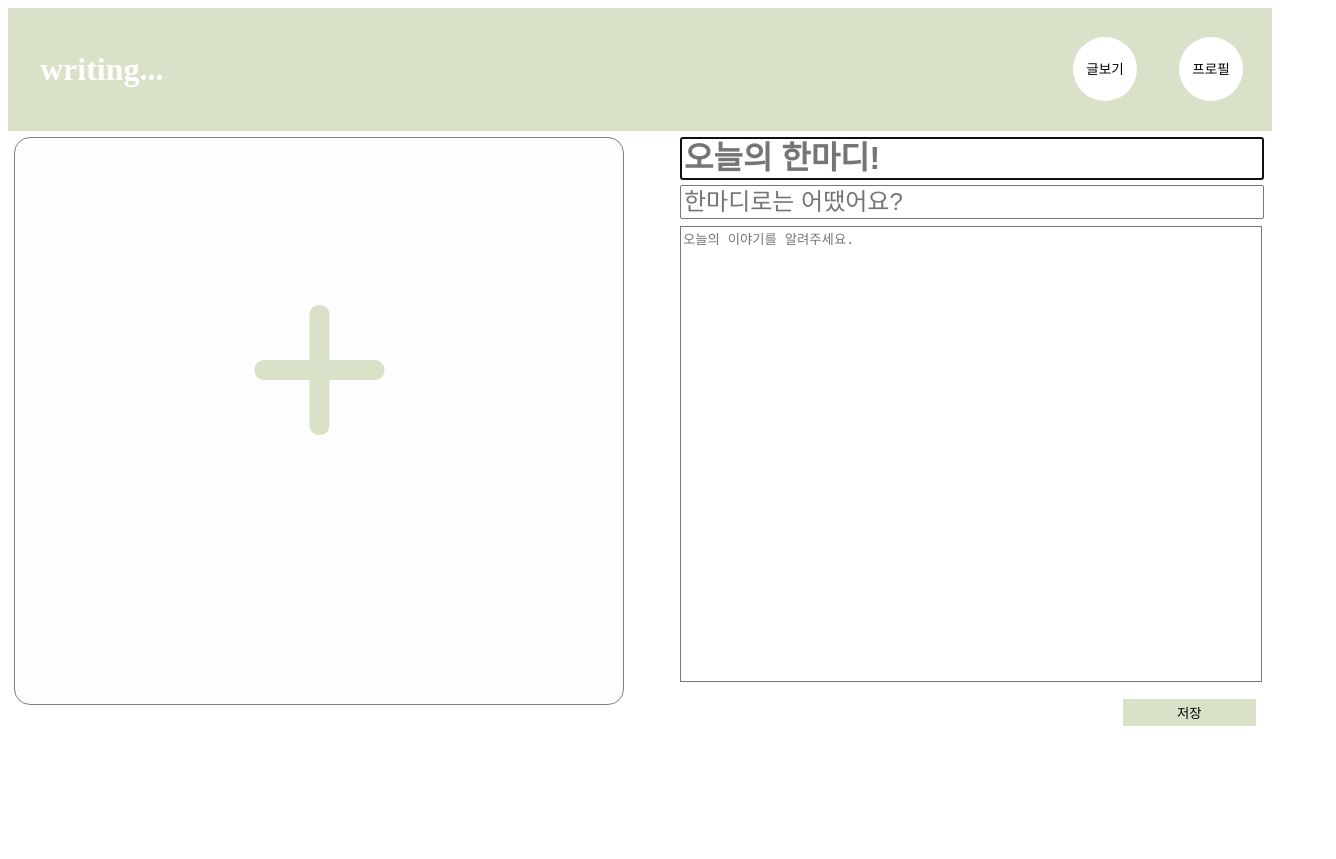
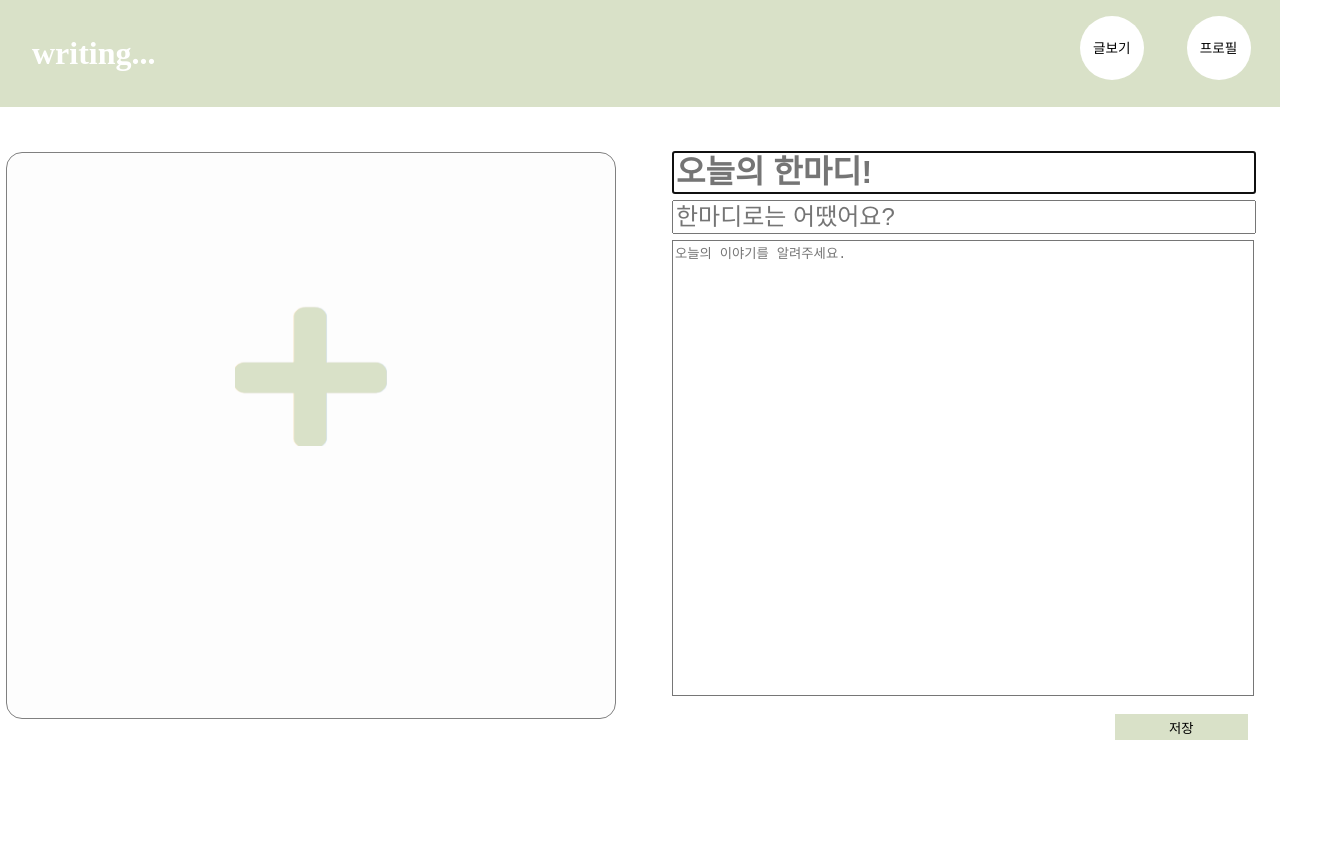
Before and after one commit to we-build-app/RnD_community, a plain HTML site: page writing.html in a window 1280 px wide. Shown: the whole page, 1336 px wide, since content can reach past the window. After the commit the page ends 800 px from the top, so only its background shows below. Drawn offline with Linux system fonts and the light colour scheme.

Commit message:
modify writing page css

```diff
--- a/css/common.css
+++ b/css/common.css
@@ -1,3 +1,6 @@
+body{
+    margin: 0%;
+}
 #top{
     height: 10%;
     background-color: #D9E1C8;
@@ -6,7 +9,7 @@
 header.header{
     flex-wrap: wrap;
     flex-grow: 6;
-    line-height: 5em ;
+    line-height: 4em ;
     text-align: left ;
 }
 h1.heading{
@@ -15,7 +18,7 @@ h1.heading{
 }
 nav.navbar{
     flex-grow: 1;
-    line-height: 5em;
+    line-height: 4em;
 }
 ul.nav_ul{
     display: flex;
@@ -28,7 +31,7 @@ ul.nav_ul{
     border: round;
     list-style: none;
     padding: 0% 0% 0% 20%;
-    margin: 1.8em .5em 1.8em 0em;
+    margin: 1em .5em 1em 0em;
     line-height: 5em;
 }
 li.nav_li{
@@ -52,5 +55,5 @@ li.nav_li a{
 #content{
     height: 80vh;
     width:100vw;
-
+    padding-top: 3%;
 }
--- a/css/writing_style.css
+++ b/css/writing_style.css
@@ -2,23 +2,9 @@
 form.writing_form{
     display: grid;
     grid-template-columns: repeat(2,1fr);
-    flex-wrap: wrap;
-    flex-direction: row;
-
-    align-items: row;
-    align-content: flex-end;
-
-    justify-content: center;
-    justify-content: space-between;
 }
 
 /*picture part*/
-div.picture{
-    /* height: 50%; */
-    /* width: 50%; */
-    /* flex-grow: 1; */
-}
-
 div.picture label{
     display: inline-block;
 
@@ -37,11 +23,9 @@ div.picture label{
     cursor: pointer;
 
 }
-label a.fas.fa-plus {
-    width: 100%;
-    height: 100%;
-    text-decoration: none;
-    vertical-align: middle;
+label img.pic {
+    width: 25%;
+    height: 25%;
     font-size: 1000%;
     color: #D9E1C8;
     margin: 25% 0% 25% 0%;
@@ -64,12 +48,6 @@ div.writing{
     border: #999 1%;
     width: 90%; margin: 0 5%;
 }
-div.write_top{
-    /* display: flex; */
-    /* display: inline-block; */
-
-    /* flex-wrap: wrap; */
-}
 input.maintitle_heading{
     font-size: 2em;
     font-weight: bold;
@@ -85,14 +63,10 @@ input.maintitle_heading{
 
 }
 
-div.write_btm{
-
-}
 
 input.subtitle_heading{
     width:100%;
     font-size: 1.5em;
-    margin-right: 3em;
 
 }
 
--- a/writing.html
+++ b/writing.html
@@ -26,14 +26,14 @@
     <div id="content">
         <form action="" method="post" enctype="multipart/form-data" class="writing_form">
             <div class="picture">
-                <label for="upload_file"><a href="" class="fas fa-plus"></a></label>
+                <label for="upload_file">
+                    <img src="/media/addPictureIcon.png" class="pic">
+                </label>
                 <input type="file" id="upload_file"></input>
             </div>
-            <!-- <div class="bar"></div> -->
             <div class="writing">
                 <div class="write_top">
                     <input type="text" class="maintitle_heading" autofocus placeholder="오늘의 한마디!">
-                    <!-- <p id="writer_name">writer_name</p> -->
                 </div>
                 <input type="text" class="subtitle_heading" placeholder="한마디로는 어땠어요?"> <br>
                 <textarea class="main_paragraph" rows="30" placeholder="오늘의 이야기를 알려주세요."></textarea><br>
```
Also changed, not shown: media/addPictureIcon.png (added).
